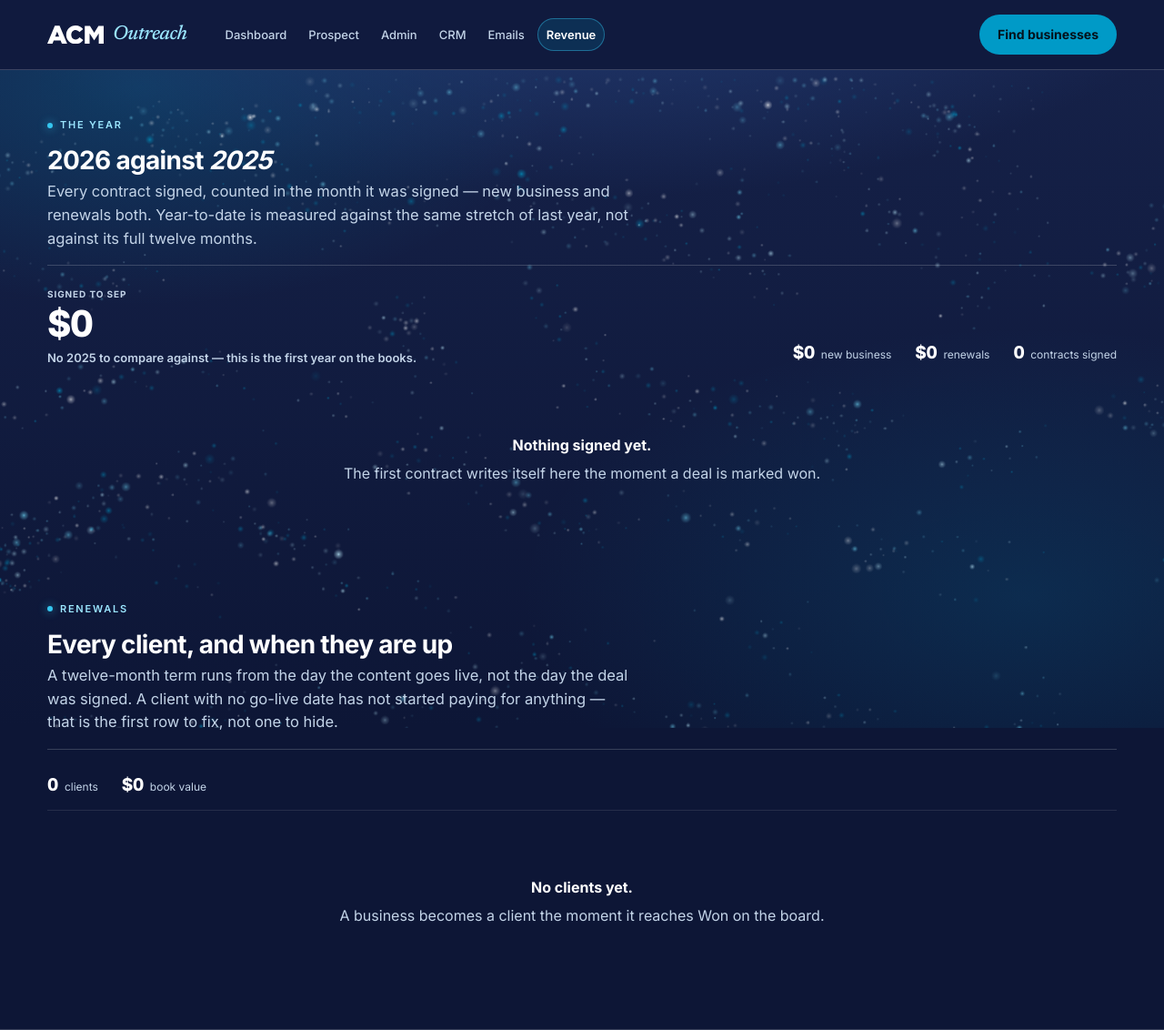
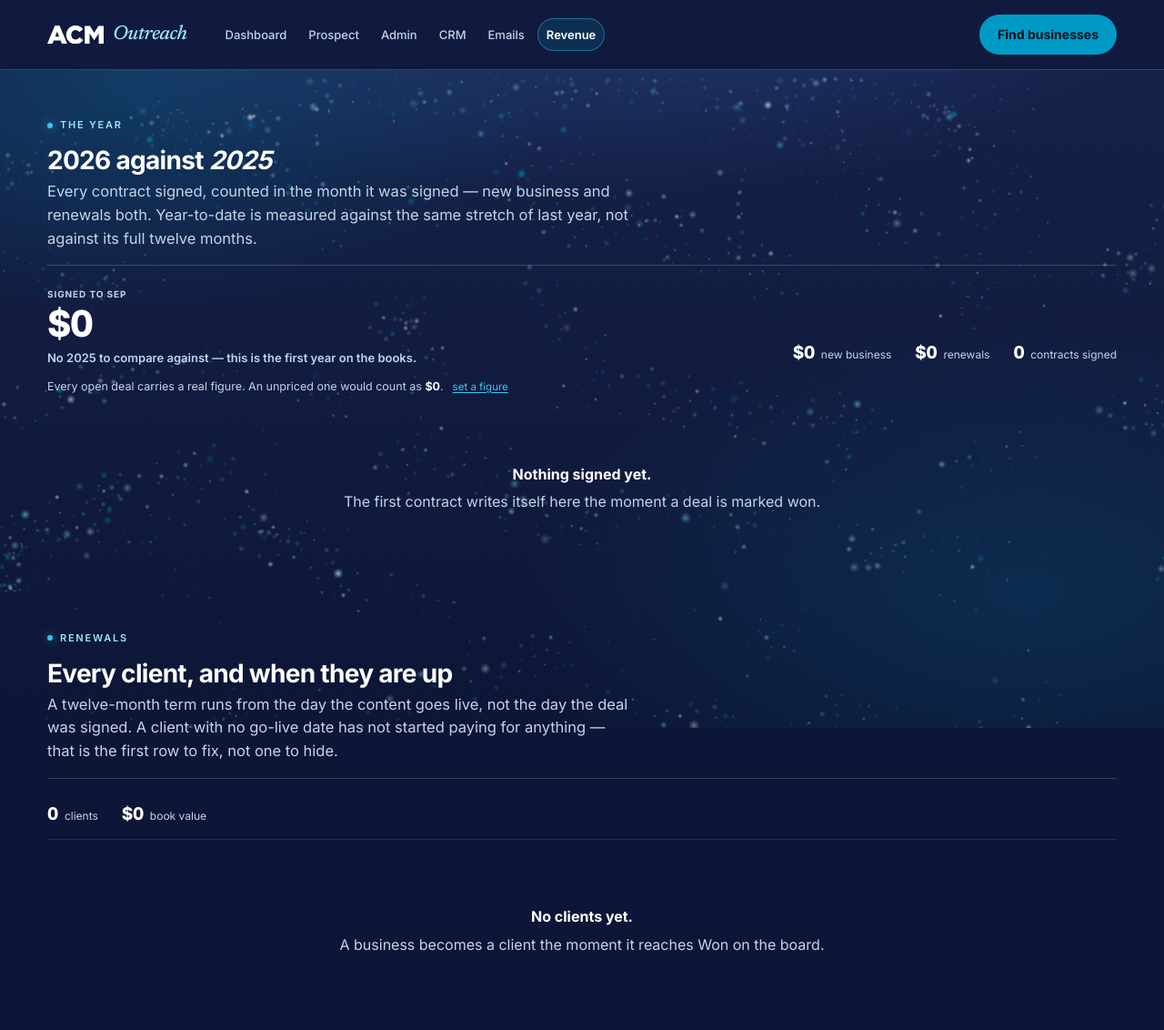
Before and after one commit to danielc-beep/Pearch-Outreach, a FastAPI app: page /revenue in a window 1280 px wide. Shown: the top 1132 px of the page at 91% size. Run offline with FastAPI, Linux system fonts and the light colour scheme; data comes from the database, SQL or seed files in the repository; data that the repository does not hold is empty.

Commit message:
Let the deal value be set in the app, not in a hosting console
What an unpriced deal counts as was an environment variable, which meant
a pricing decision somebody makes in a meeting needed a redeploy. It
lives in the database now, alongside the password and the target, for the
same reason: nobody should file a ticket to change it. The env var stays
as the fallback for a fresh install.

Every figure that leans on it reads it live — the pipeline on the
dashboard, on the CRM board filtered to one masthead, in the coach's
brief, and the per-masthead estimate on the coverage board. Setting
$9,000 on the revenue page moved the dashboard's pipeline from $152,500
to $179,500 on the next load, which is the whole point of not having it
compiled in.

It starts at $0 on purpose. A pipeline number is worth having only if you
know how much of it somebody actually agreed to, so until a figure is set
the total is the agreed money and nothing else, and the page says so. The
box pre-fills with the middle of what has already been priced — the
business's own number rather than one this app invented — and a mean is
deliberately not used, because one deal at triple drags it. Deals with a
real figure are never overwritten, and the count of unpriced ones is
stated beside every total that rests on them.

Co-Authored-By: Claude Opus 5 <noreply@anthropic.com>
Claude-Session: https://claude.ai/code/session_0115Jf59PjBYMjiTTQjdd8Kc

```diff
--- a/app.py
+++ b/app.py
@@ -47,7 +47,7 @@ import sources
 import auth
 from auth import PasswordMiddleware
 from config import (ANTHROPIC_API_KEY, APP_NAME, APP_PASSWORD, APP_TAGLINE, APP_USERNAME,
-                    DEFAULT_DEAL_VALUE, INBOUND_SECRET,
+                    INBOUND_SECRET,
                     DB_PATH, DAILY_SEND_CAP, MIN_PROSPECT_RATING, SEND_ENABLED,
                     STATIC_DIR, TEMPLATES_DIR)
 from scoring import band
@@ -844,7 +844,7 @@ def _dashboard_payload() -> dict[str, Any]:
     certainly being computed anyway.
     """
     stats = db.stats()
-    money = db.revenue(DEFAULT_DEAL_VALUE)
+    money = db.revenue(revenue_year.default_value())
     board = worklist.board()
     queue = next((i["count"] for i in board if i["key"] == "review"), 0)
     db.record_today({
@@ -1034,13 +1034,34 @@ def revenue_page(request: Request, year: int = 0) -> HTMLResponse:
     """The year against last year, and the client book underneath it."""
     data = revenue_year.year(year or None)
     return page(request, "revenue.html", nav="revenue",
-                y=data, c=revenue_year.chart(data), book=renewals.book())
+                y=data, c=revenue_year.chart(data), book=renewals.book(),
+                unpriced=db.revenue(revenue_year.default_value())["pipeline"],
+                deal_value=revenue_year.default_value(),
+                suggested=revenue_year.suggested_value())
 
 
 @app.get("/renewals")
 def renewals_redirect() -> RedirectResponse:
     """Renewals live on the revenue page; the obvious URL should still land there."""
     return RedirectResponse("/revenue#renewals", status_code=308)
+
+
+class DealValueIn(BaseModel):
+    amount: float
+
+
+@app.post("/api/deal-value")
+def api_set_deal_value(body: DealValueIn) -> JSONResponse:
+    """
+    What one unpriced deal counts as.
+
+    A pricing decision somebody makes in a meeting, so it is set here rather
+    than in a hosting console.
+    """
+    try:
+        return JSONResponse({"amount": revenue_year.set_default_value(body.amount)})
+    except (ValueError, TypeError) as e:
+        raise HTTPException(status_code=400, detail=str(e)) from e
 
 
 class GoLiveIn(BaseModel):
--- a/coach.py
+++ b/coach.py
@@ -31,7 +31,8 @@ import db
 import renewals
 import target
 import worklist
-from config import ANTHROPIC_API_KEY, DEFAULT_DEAL_VALUE, DRAFT_MODEL
+import revenue
+from config import ANTHROPIC_API_KEY, DRAFT_MODEL
 
 log = logging.getLogger(__name__)
 
@@ -95,7 +96,7 @@ def brief() -> dict[str, Any]:
     sentence around them.
     """
     stats = db.stats()
-    money = db.revenue(DEFAULT_DEAL_VALUE)
+    money = db.revenue(revenue.default_value())
     board = worklist.board()
     funnel = crm.funnel()
     return {
--- a/coverage.py
+++ b/coverage.py
@@ -17,7 +17,7 @@ from typing import Any
 
 import db
 import mastheads
-from config import DEFAULT_DEAL_VALUE
+import revenue
 
 # The bands a masthead's book can be in, coldest first. Ordinal, not
 # categorical — this is one quantity in four steps, so the board shades it
@@ -63,7 +63,7 @@ def board() -> dict[str, Any]:
                 **title, **row,
                 "band": _band(row),
                 "patch": mastheads.home_location(title["site"]),
-                "pipeline_est": row["pipeline"] or row["pitched"] * DEFAULT_DEAL_VALUE,
+                "pipeline_est": row["pipeline"] or row["pitched"] * revenue.default_value(),
             })
         groups.append({
             "state": group["state"],
--- a/crm.py
+++ b/crm.py
@@ -29,7 +29,7 @@ from datetime import datetime, timezone
 from typing import Any
 
 import db
-from config import DEFAULT_DEAL_VALUE
+import revenue
 
 # key, label, what it means, colour, where it goes next
 STAGES: list[dict[str, Any]] = [
@@ -167,7 +167,7 @@ def summary(**filters: Any) -> dict[str, Any]:
     without doing the arithmetic in your head from eight column headers.
     """
     counts = db.status_counts(**filters)
-    money = db.revenue(DEFAULT_DEAL_VALUE, **filters)
+    money = db.revenue(revenue.default_value(), **filters)
     working = sum(counts.get(s["key"], 0) for s in STAGES if s["key"] in WORKING)
     cold = sum(db.count_stale_in_stage(s["key"], s["stale_after"], **filters)
                for s in STAGES if s["stale_after"] and counts.get(s["key"]))
--- a/db.py
+++ b/db.py
@@ -1491,6 +1491,25 @@ def count_churned() -> int:
     return int(row["n"])
 
 
+def median_deal_value() -> float:
+    """
+    The middle price of everything anybody has actually put a number on.
+
+    A mean is dragged around by the one deal that came in at triple, and a
+    figure meant to stand in for "a typical deal" should not be.
+    """
+    rows = get_conn().execute(
+        "SELECT deal_value FROM businesses WHERE deal_value IS NOT NULL AND deal_value > 0 "
+        "ORDER BY deal_value").fetchall()
+    values = [float(r["deal_value"]) for r in rows]
+    if not values:
+        return 0.0
+    middle = len(values) // 2
+    if len(values) % 2:
+        return values[middle]
+    return (values[middle - 1] + values[middle]) / 2
+
+
 def revenue_by_month(year: int) -> list[dict[str, Any]]:
     """
     Twelve rows, every one present whether or not anything was signed in it.
--- a/revenue.py
+++ b/revenue.py
@@ -24,9 +24,58 @@ from datetime import datetime, timezone
 from typing import Any
 
 import db
+from config import DEFAULT_DEAL_VALUE
 
 MONTHS = ["Jan", "Feb", "Mar", "Apr", "May", "Jun",
           "Jul", "Aug", "Sep", "Oct", "Nov", "Dec"]
+
+# ---------- What an unpriced deal is worth ----------
+# A pipeline number is only worth having if you know how much of it somebody
+# actually agreed to, so this fills in for deals nobody has priced and is
+# always reported separately from the ones that carry a real figure.
+#
+# It lives in the database rather than in an environment variable, for the
+# same reason the password does: it is a pricing decision somebody makes in a
+# meeting, not a hosting setting anybody should file a ticket to change. The
+# env var stays as the fallback for a fresh install.
+
+SETTING = "default_deal_value"
+MAX_DEAL = 10_000_000.0
+
+
+def default_value() -> float:
+    """What one unpriced deal counts as. Set in the app, or from the env."""
+    stored = db.get_setting(SETTING)
+    if stored:
+        try:
+            return max(0.0, float(stored))
+        except ValueError:
+            pass
+    return float(DEFAULT_DEAL_VALUE)
+
+
+def set_default_value(amount: float) -> float:
+    """Change it. Bounded, because a typo here silently inflates every figure."""
+    amount = float(amount)
+    if not 0 <= amount <= MAX_DEAL:
+        raise ValueError(f"A deal value runs between $0 and ${MAX_DEAL:,.0f}.")
+    db.set_setting(SETTING, repr(amount))
+    return amount
+
+
+def suggested_value() -> float:
+    """
+    What to put in the box before anybody has decided.
+
+    The middle of what has already been priced, rounded to something a person
+    would say out loud. Better than a number this app invented, because it is
+    the business's own.
+    """
+    middle = db.median_deal_value()
+    if not middle:
+        return 0.0
+    step = 500 if middle < 20_000 else 1000
+    return float(round(middle / step) * step)
 
 
 def this_year() -> int:
--- a/static/app.css
+++ b/static/app.css
@@ -1343,6 +1343,25 @@ table.bare .sub { color: var(--text-muted); }
 .rev-book { margin: 4px 0 16px; padding-bottom: 13px;
             border-bottom: 1px solid rgba(255,255,255,0.10); }
 
+/* The stand-in price, sitting with the pipeline number it stands in for.
+   A guessed figure is worth having only if you can see how much of the total
+   is guess, so the count of unpriced deals is stated beside it. */
+.rev-unpriced {
+  display: flex; flex-wrap: wrap; align-items: baseline; gap: 6px 10px;
+  margin: -6px 0 18px; font-size: 12.5px; color: var(--text-muted);
+}
+.rev-unpriced b { color: var(--text); font-weight: 650; }
+.rev-dv { display: flex; flex-wrap: wrap; align-items: center; gap: 8px; width: 100%; }
+.rev-dv[hidden] { display: none; }
+.rev-dv label { font-size: 12.5px; color: var(--text-muted); }
+.rev-dv input {
+  width: 120px; font: inherit; font-size: 13px; color: var(--text);
+  background: var(--ink-sunken); border: 1px solid var(--border);
+  border-radius: 9px; padding: 6px 10px; font-variant-numeric: tabular-nums;
+}
+.rev-dv input:focus { outline: none; border-color: var(--border-lit); }
+.rev-dv .help { flex-basis: 100%; margin: 0; }
+
 .rev-figure { margin: 0 0 18px; }
 .rev-legend { display: flex; flex-wrap: wrap; gap: 6px 20px; margin-bottom: 9px; }
 .rev-key { display: flex; align-items: center; gap: 7px; font-size: 12px; color: var(--text-muted); }
--- a/templates/revenue.html
+++ b/templates/revenue.html
@@ -40,6 +40,31 @@
         <span class="rev-cell"><b>${{ '{:,.0f}'.format(y.renewal) }}</b><span>renewals</span></span>
         <span class="rev-cell"><b>{{ y.deals }}</b><span>contract{{ '' if y.deals == 1 else 's' }} signed</span></span>
       </div>
+    </div>
+
+    <div class="rev-unpriced">
+      {% if unpriced.unpriced %}
+      <span><b>{{ unpriced.unpriced }}</b> of {{ unpriced.count }} open deals have no price on them.
+        {% if deal_value %}Each counts as <b>${{ '{:,.0f}'.format(deal_value) }}</b> in the
+        pipeline figure.{% else %}They count as nothing, so the pipeline figure is
+        <b>${{ '{:,.0f}'.format(unpriced.set_total) }}</b> rather than a guess.{% endif %}</span>
+      {% else %}
+      <span>Every open deal carries a real figure. An unpriced one would count as
+        <b>${{ '{:,.0f}'.format(deal_value) }}</b>.</span>
+      {% endif %}
+      <button class="linkish" id="dv-edit" type="button">
+        {{ 'change it' if deal_value else 'set a figure' }}</button>
+      <form class="rev-dv" id="dv-form" hidden autocomplete="off">
+        <label for="dv-amount">An unpriced deal counts as</label>
+        <input type="number" id="dv-amount" min="0" step="500"
+               value="{{ deal_value|round|int if deal_value else (suggested|round|int or '') }}">
+        <button class="btn btn-sm btn-primary" type="submit">Save</button>
+        <button class="linkish" id="dv-cancel" type="button">Cancel</button>
+        {% if suggested and not deal_value %}
+        <span class="help">The middle of what you have already priced is
+          ${{ '{:,.0f}'.format(suggested) }}.</span>
+        {% endif %}
+      </form>
     </div>
 
     {% if y.deals or y.has_last_year %}
@@ -200,6 +225,30 @@
 {% block scripts %}
 <script>
 (function () {
+  // What an unpriced deal is worth. Every figure that leans on it — the
+  // pipeline here, on the dashboard and on each masthead — reads it live, so
+  // saving is enough and there is nothing to redeploy.
+  const dvEdit = document.getElementById('dv-edit');
+  const dvForm = document.getElementById('dv-form');
+  if (dvEdit && dvForm) {
+    dvEdit.addEventListener('click', () => {
+      dvForm.hidden = false;
+      dvEdit.hidden = true;
+      document.getElementById('dv-amount').focus();
+    });
+    document.getElementById('dv-cancel').addEventListener('click', () => {
+      dvForm.hidden = true; dvEdit.hidden = false;
+    });
+    dvForm.addEventListener('submit', async (e) => {
+      e.preventDefault();
+      try {
+        await window.postJSON('/api/deal-value',
+          {amount: Number(document.getElementById('dv-amount').value || 0)});
+        window.location.reload();
+      } catch (err) { window.alert(err.message); }
+    });
+  }
+
   const dialog = document.getElementById('ren-dialog');
   const dateEl = document.getElementById('ren-date');
   const monthsEl = document.getElementById('ren-months');
```
Also changed, not shown: tests/test_revenue.py (+74 -0 lines), README.md.
